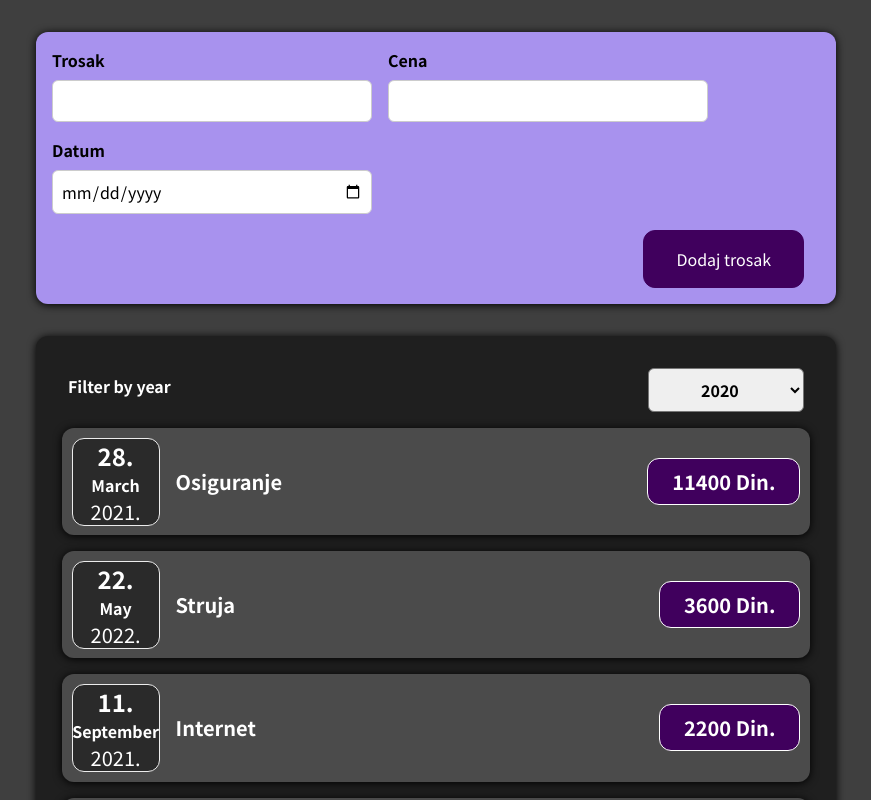
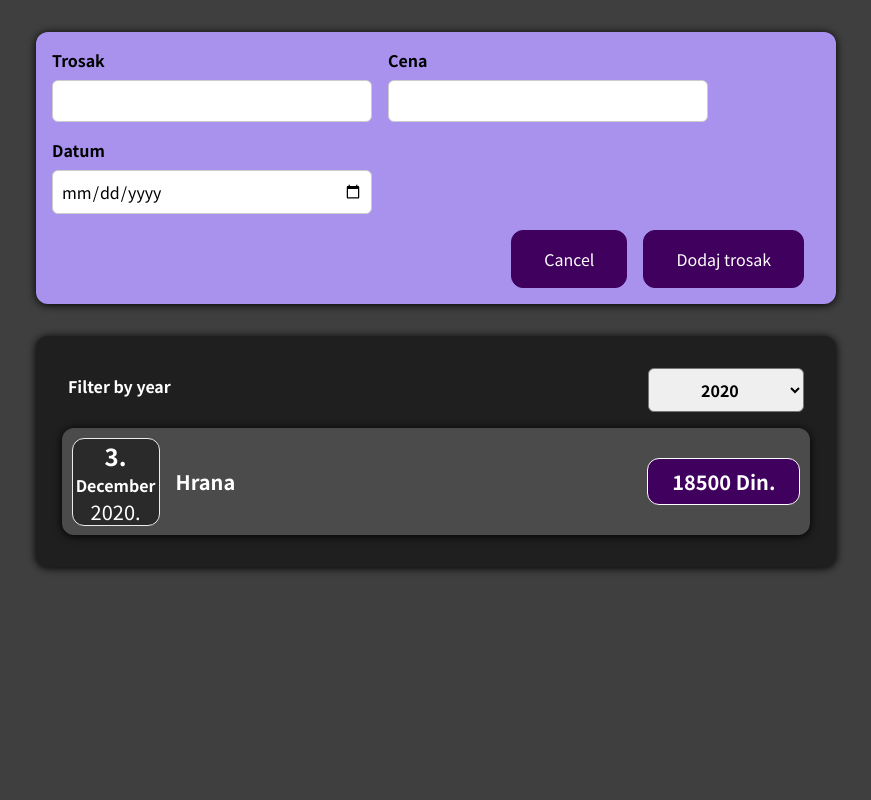
Before and after one commit to MilinkovicZ/expenses, a React (Create React App) app: page / in a window 1280 px wide. Both pictures are taken after a click on the button "Dodaj trosak". Shown: the top 800 px of the page, without its empty margins (204-1075 px from the left). Built offline with nearby package versions, Linux system fonts and the light colour scheme.

Commit message:
Implemeting dynamic lists & filter functions. Conditional content.

```diff
--- a/src/App.js
+++ b/src/App.js
@@ -1,8 +1,8 @@
+import React, { useState } from "react";
 import Expenses from "./components/Expenses/Expenses.js";
 import NewExpense from "./components/NewExpense/NewExpense.js";
 
-function App() {
-  const expensesArray = [
+const INITIAL_EXPENSES = [
   {
     id: "e1",
     title: "Osiguranje",
@@ -29,8 +29,14 @@ function App() {
   },
 ];
 
+function App() {
+  const [expensesArray, setExpensesArray] = useState(INITIAL_EXPENSES);
+
   const addExpenseHandler = (enteredExpenseData) => {
-    console.log(enteredExpenseData);
+    //setExpensesArray([...expensesArray, enteredExpenseData]); Nije pravilno, ali radi, treba raditi sa funkcijama.
+    setExpensesArray((prevExpenses) => {
+      return [...prevExpenses, enteredExpenseData];
+    });
   };
 
   return (
--- a/src/components/Expenses/ExpenseItem.js
+++ b/src/components/Expenses/ExpenseItem.js
@@ -6,6 +6,7 @@ import Card from "../UI/Card.js";
 
 function ExpenseItem(props) {
   return (
+    <li>
       <Card className="expense-item">
         <ExpenseDate datum={props.date} />
         <div className="expense-item__description">
@@ -13,6 +14,7 @@ function ExpenseItem(props) {
         </div>
         <div className="expense-item__price">{props.amount} Din.</div>
       </Card>
+    </li>
   );
 }
 
--- a/src/components/Expenses/Expenses.js
+++ b/src/components/Expenses/Expenses.js
@@ -1,8 +1,8 @@
 import React, { useState } from "react";
 import "./Expenses.css";
-import ExpenseItem from "./ExpenseItem.js";
 import Card from "../UI/Card.js";
 import ExpensesFilter from "./ExpenseFilter";
+import ExpensesList from "./ExpensesList";
 
 function Expenses(props) {
   const [filteredYear, setFilteredYear] = useState("2020");
@@ -11,6 +11,10 @@ function Expenses(props) {
     setFilteredYear(passedFilterYear);
   };
 
+  const filteredExpenses = props.expensesProp.filter((expense) => {
+    return expense.date.getFullYear().toString() === filteredYear;
+  });
+
   return (
     <div>
       <Card className="expenses">
@@ -18,26 +22,7 @@ function Expenses(props) {
           selected={filteredYear}
           onFilterSave={saveFilterHandler}
         ></ExpensesFilter>
-        <ExpenseItem
-          title={props.expensesProp[0].title}
-          amount={props.expensesProp[0].amount}
-          date={props.expensesProp[0].date}
-        />
-        <ExpenseItem
-          title={props.expensesProp[1].title}
-          amount={props.expensesProp[1].amount}
-          date={props.expensesProp[1].date}
-        />
-        <ExpenseItem
-          title={props.expensesProp[2].title}
-          amount={props.expensesProp[2].amount}
-          date={props.expensesProp[2].date}
-        />
-        <ExpenseItem
-          title={props.expensesProp[3].title}
-          amount={props.expensesProp[3].amount}
-          date={props.expensesProp[3].date}
-        />
+        <ExpensesList items={filteredExpenses} />
       </Card>
     </div>
   );
--- /dev/null
+++ b/src/components/Expenses/ExpensesList.css
@@ -0,0 +1,9 @@
+.expenses-list {
+  list-style: none;
+  padding: 0;
+}
+
+.expenses-list__fallback {
+  color: white;
+  text-align: center;
+}
--- /dev/null
+++ b/src/components/Expenses/ExpensesList.js
@@ -0,0 +1,28 @@
+import React from "react";
+import "./ExpensesList.css";
+import ExpenseItem from "./ExpenseItem";
+
+function ExpensesList(props) {
+  if (props.items.length === 0) {
+    return (
+      <h2 className="expenses-list__fallback">
+        No expenses found. Try another year.
+      </h2>
+    );
+  }
+
+  return (
+    <ul className="expenses-list">
+      {props.items.map((expense) => (
+        <ExpenseItem
+          key={expense.id}
+          title={expense.title}
+          amount={expense.amount}
+          date={expense.date}
+        />
+      ))}
+    </ul>
+  );
+}
+
+export default ExpensesList;
--- a/src/components/NewExpense/Form.js
+++ b/src/components/NewExpense/Form.js
@@ -67,6 +67,9 @@ function Form(props) {
         </div>
       </div>
       <div className="new-expense__actions">
+        <button type="button" onClick={props.onStopping}>
+          Cancel
+        </button>
         <button type="submit">Dodaj trosak</button>
       </div>
     </form>
--- a/src/components/NewExpense/NewExpense.js
+++ b/src/components/NewExpense/NewExpense.js
@@ -1,23 +1,43 @@
-import React from "react";
+import React, { useState } from "react";
 import "./NewExpense.css";
 
 import Form from "./Form";
 
 function NewExpense(props) {
+  const [addingNewExpense, setAddingNewExpense] = useState(false);
+
   const saveExpenseDataHandler = (enteredExpenseData) => {
     const expenseData = {
       ...enteredExpenseData,
       id: Math.random().toString(),
     };
 
+    setAddingNewExpense(false);
+
     props.onAddExpense(expenseData);
   };
 
-  return (
-    <div className="new-expense">
-      <Form onSaveExpenseData={saveExpenseDataHandler} />
-    </div>
+  const startAddingExpenseHandler = () => {
+    setAddingNewExpense(true);
+  };
+
+  const stopAddingExpenseHandler = () => {
+    setAddingNewExpense(false);
+  };
+
+  let showingContent = (
+    <button onClick={startAddingExpenseHandler}>Dodaj trosak</button>
   );
+  if (addingNewExpense) {
+    showingContent = (
+      <Form
+        onSaveExpenseData={saveExpenseDataHandler}
+        onStopping={stopAddingExpenseHandler}
+      />
+    );
+  }
+
+  return <div className="new-expense">{showingContent}</div>;
 }
 
 export default NewExpense;
```
Also changed, not shown: 1 other file (tests, documents, lock files or other folders). Lines whose indentation alone changed are shown as unchanged.
